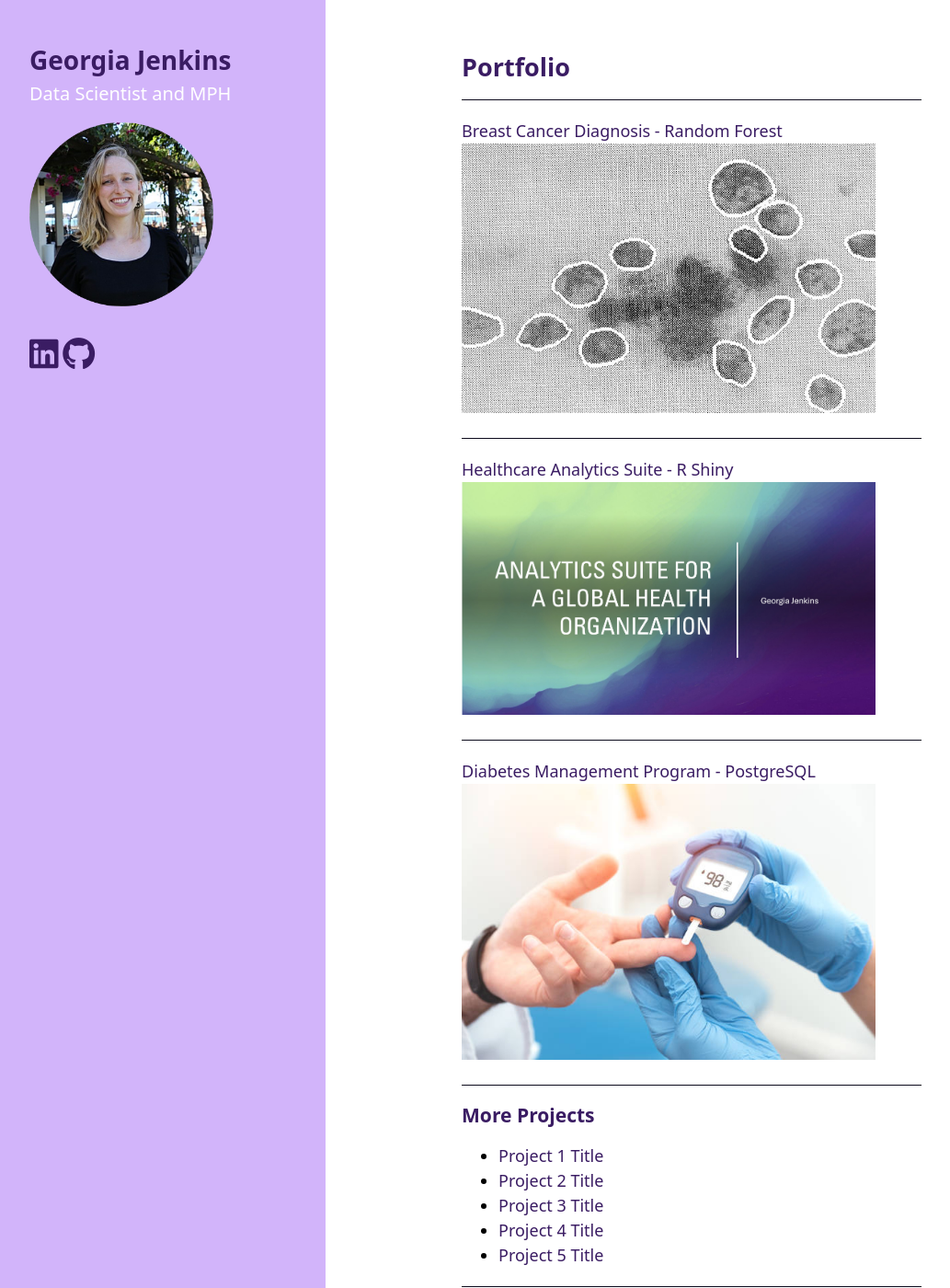
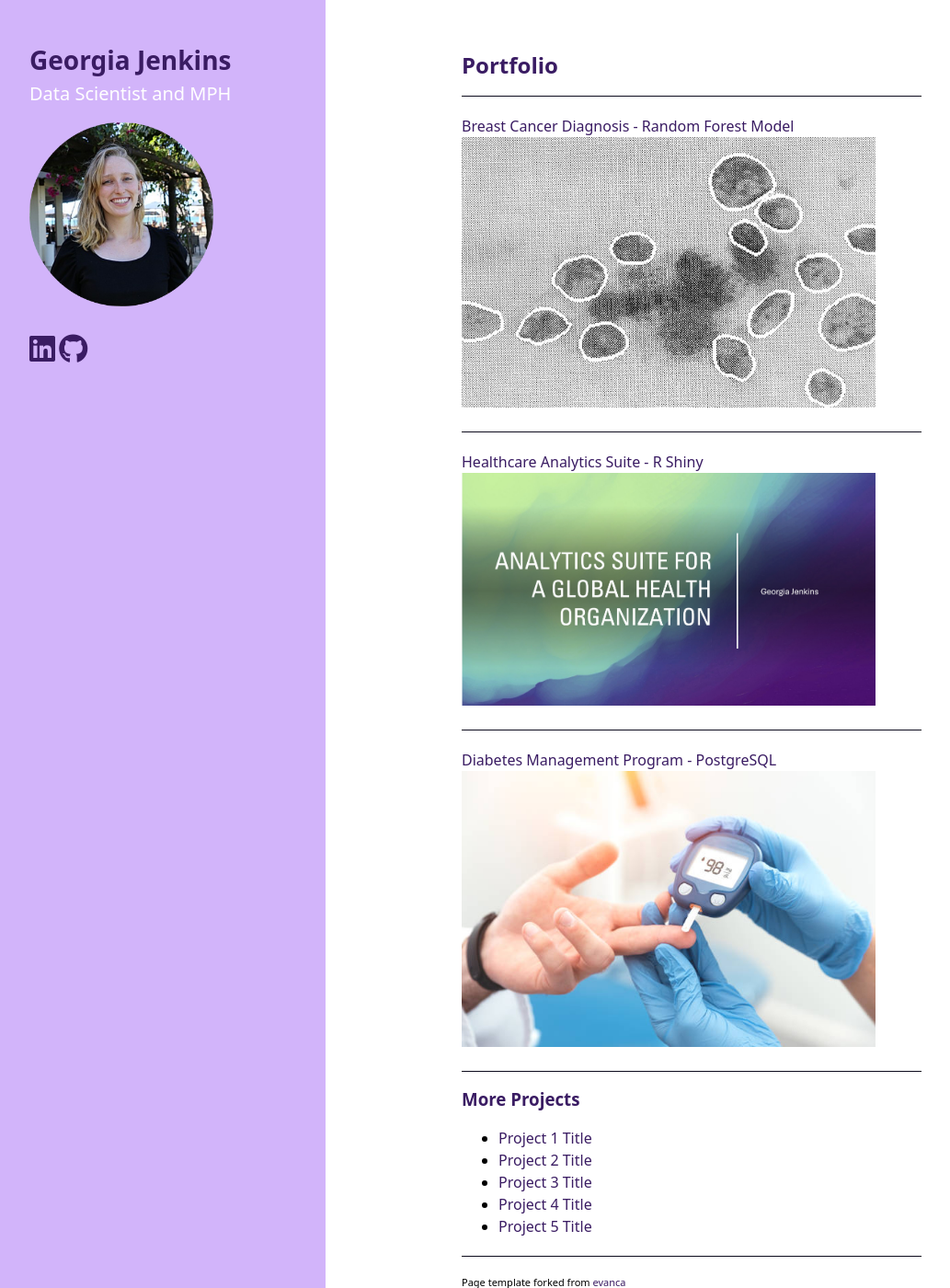
Before and after one commit to geojenk/geojenk.github.io, a Jekyll site: the page built from index.md, in a window 1280 px wide and 1400 px high. Shown: the whole window at 92% size, without its empty margins (68-1101 px from the left). Built offline with Jekyll 4.4.1, drawn with Linux system fonts in a browser that asks for light colours; our own code applies the rules of GitHub Pages for plain Markdown files; a script that is not in the unit is left out.

Commit message:
update font sizes

```diff
--- a/assets/css/style.css
+++ b/assets/css/style.css
@@ -1,7 +1,7 @@
 body {
   background-color: #FFF; /* white page background */
   padding: 50px;
-  font: 18px/1.5 "Noto Sans", "Helvetica Neue", Helvetica, Arial, sans-serif;
+  font: 16px/1.5 "Noto Sans", "Helvetica Neue", Helvetica, Arial, sans-serif;
   color: #FFF;
   font-weight: 400;
 }
@@ -75,6 +75,7 @@ blockquote {
 code, pre {
   font-family:Monaco, Bitstream Vera Sans Mono, Lucida Console, Terminal, Consolas, Liberation Mono, DejaVu Sans Mono, Courier New, monospace;
   color:#333;
+  font-size: 12px;
 }
 
 pre {
--- a/index.md
+++ b/index.md
@@ -1,7 +1,7 @@
 ## Portfolio
 
 ---
-[Breast Cancer Diagnosis - Random Forest](/breast_cancer_page)
+[Breast Cancer Diagnosis - Random Forest Model](/breast_cancer_page)
 <img src="images/tumor_cells.jpg?raw=true"/>
 
 ---
```
